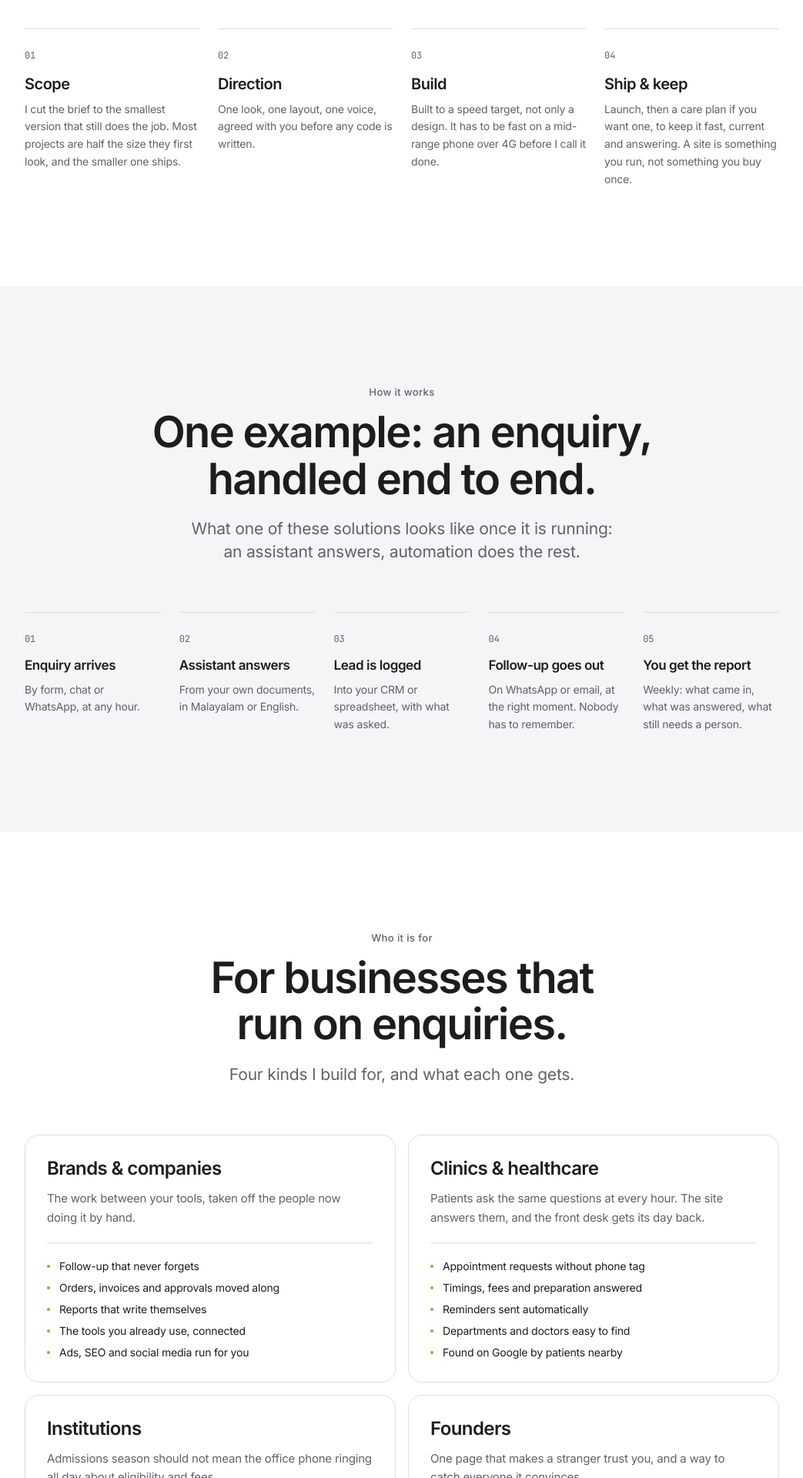
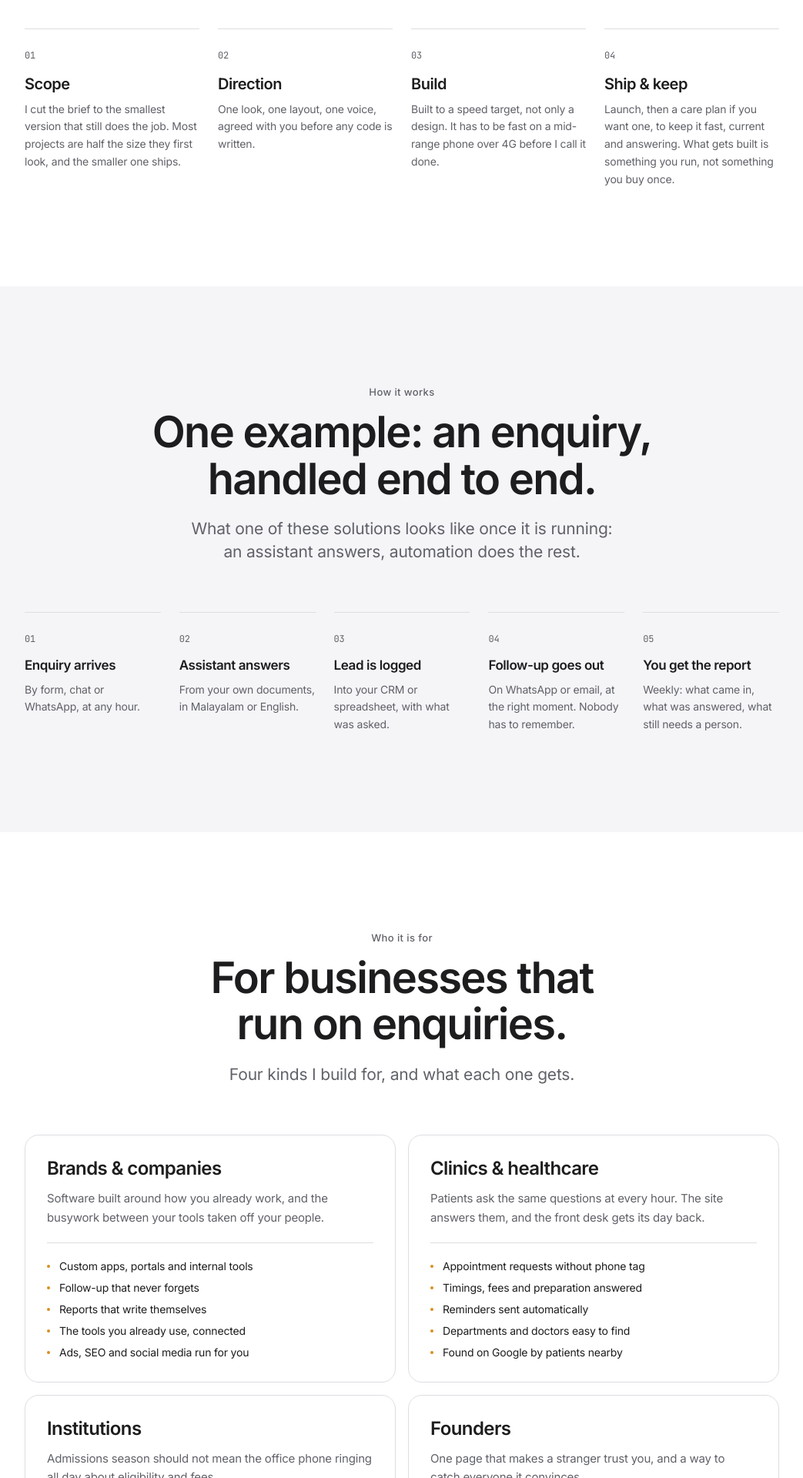
Before and after one commit to Ahamedshakir02/orbelis-studio, a React (Vite) app: page / in a window 1280 px wide. Shown: the part 5120-7040 px from the top of the page at 77% size, without its empty margins (118-1161 px from the left). Built offline with nearby package versions, Linux system fonts and the light colour scheme; no server answers; a web font is replaced by a local one.

Commit message:
feat: rewrite the studio, audience, FAQ and assistant copy around solutions
A new first FAQ, "What do you build?", the form's project types in the
same order as the services, and the beliefs, studio bio and assistant
no longer lead with automation.

```diff
--- a/src/data/site.js
+++ b/src/data/site.js
@@ -65,8 +65,8 @@ export const nav = [
 ]
 
 export const manifesto = [
-  'Most business websites look finished and answer nothing.',
-  'A good one replies at 2am and hands the follow-up to automation.',
+  'Start with the problem, not the package. Sometimes the answer is an app, sometimes a page, sometimes one automation.',
+  'Built around how your business already works, not a template it has to fit into.',
   'You work with the founder directly. No account manager, no template.',
 ]
 
@@ -256,8 +256,8 @@ export const flow = [
 export const audiences = [
   {
     title: 'Brands & companies',
-    body: 'The work between your tools, taken off the people now doing it by hand.',
-    outcomes: ['Follow-up that never forgets', 'Orders, invoices and approvals moved along', 'Reports that write themselves', 'The tools you already use, connected', 'Ads, SEO and social media run for you'],
+    body: 'Software built around how you already work, and the busywork between your tools taken off your people.',
+    outcomes: ['Custom apps, portals and internal tools', 'Follow-up that never forgets', 'Reports that write themselves', 'The tools you already use, connected', 'Ads, SEO and social media run for you'],
   },
   {
     title: 'Clinics & healthcare',
@@ -295,7 +295,7 @@ export const process = [
   {
     step: '04',
     title: 'Ship & keep',
-    body: 'Launch, then a care plan if you want one, to keep it fast, current and answering. A site is something you run, not something you buy once.',
+    body: 'Launch, then a care plan if you want one, to keep it fast, current and answering. What gets built is something you run, not something you buy once.',
   },
 ]
 
@@ -308,7 +308,7 @@ export const capabilities = [
 export const studio = {
   lead: 'Founder-led. No hand-offs.',
   body: [
-    'I run Orbelis. You talk to the person who designs it, builds it and answers when something breaks. I work where three things meet: automation, applied machine learning and careful, fast software, from a landing page to a SaaS product. Most agencies do one of them; the useful work is in the overlap. The marketing that brings people in is mine too: the ads, the SEO, the social media and the creatives, so a campaign and the page it lands on are built together.',
+    'I run Orbelis. You talk to the person who designs it, builds it and answers when something breaks. I build whatever the problem needs: software from a landing page to a SaaS product, AI that answers from your own content, and the automation that takes repetitive work off people. Most agencies do one of these; the useful work is usually in the overlap. The marketing that brings people in is mine too: the ads, the SEO, the social media and the creatives, so a campaign and the page it lands on are built together.',
     'I am a computer science and engineering graduate with a background in NLP and deep learning, and I build web and mobile apps.',
   ],
   facts: [
@@ -369,9 +369,9 @@ export const stats = [
 export const assistant = {
   name: 'Orb',
   intro:
-    "I'm Orb, the kind of assistant Orbelis builds into client sites. I answer from this site's own content: services, automation, marketing, how pricing works, process and timelines. Ask anything, or start here:",
+    "I'm Orb, the kind of assistant Orbelis builds into client sites. I answer from this site's own content: what gets built, how pricing works, process and timelines. Ask anything, or start here:",
   suggestions: [
-    'What can you automate for a business?',
+    'What can you build for my business?',
     'How is a project priced?',
     'How long does a build take?',
     'Do you run ads and social media?',
@@ -383,17 +383,17 @@ export const assistant = {
 
 /** Project types offered in the enquiry form; mirrors the service list. */
 export const projectTypes = [
-  'Business automation',
-  'AI assistant',
   'SaaS or web application',
   'Website or landing page',
   'Brand identity & UI/UX',
+  'Business automation',
+  'AI assistant',
+  'Dashboards & analytics',
+  'Care plan',
   'Meta & Google ads',
   'SEO',
   'Social media management',
   'Creative design',
-  'Dashboards & analytics',
-  'Care plan',
   'Something else',
 ]
 
@@ -417,6 +417,22 @@ export const budgets = [
 
 export const faq = [
   {
+    q: 'What do you build?',
+    a: 'Whatever the problem needs: a SaaS product or web app, a website or landing page, a brand, an AI assistant, automation between your tools, or the marketing that brings people in. You describe the problem, I suggest the smallest thing that solves it, and I say so when the answer is none of these.',
+  },
+  {
+    q: 'How is a project priced?',
+    a: 'To your requirements. There is no fixed price list, because a five-page site and a booking system with an assistant are not the same job. Send a short brief and you get a quote before any work starts, based on the number of pages, whether the site takes bookings, and whether it needs an assistant or automation. Applications are quoted stage by stage. Marketing work is quoted by the month, to the channels you want run.',
+  },
+  {
+    q: 'How long does it take?',
+    a: 'Two weeks for most websites, from agreed scope to launch. Larger sites take three to four. An application is built in stages, with a date agreed for each. The schedule holds because scope is locked before code starts, not renegotiated halfway.',
+  },
+  {
+    q: 'Do you build SaaS products and web applications?',
+    a: 'Yes. SaaS products, customer portals, internal tools, dashboards and mobile apps. A build starts with a first version real users can try, and grows in agreed stages from there.',
+  },
+  {
     q: 'What can you automate?',
     a: 'The repetitive steps between your tools: following up an enquiry on WhatsApp or email, logging leads into a CRM or spreadsheet, sending reminders, moving invoices and approvals along, and compiling a weekly report. It starts with a short audit, and you are told plainly when something is not worth automating.',
   },
@@ -425,12 +441,8 @@ export const faq = [
     a: 'No. Automation is built around what your team already uses: your forms, spreadsheets, CRM, WhatsApp and email. Nobody has to move to something new.',
   },
   {
-    q: 'How is a project priced?',
-    a: 'To your requirements. There is no fixed price list, because a five-page site and a booking system with an assistant are not the same job. Send a short brief and you get a quote before any work starts, based on the number of pages, whether the site takes bookings, and whether it needs an assistant or automation. Applications are quoted stage by stage. Marketing work is quoted by the month, to the channels you want run.',
-  },
-  {
-    q: 'Do you build SaaS products and web applications?',
-    a: 'Yes. SaaS products, customer portals, internal tools, dashboards and mobile apps. A build starts with a first version real users can try, and grows in agreed stages from there.',
+    q: 'What is the AI assistant, in plain terms?',
+    a: 'A chat window on your site that has read your own documents: prices, timings, policies, procedures. It answers from those rather than making things up, replies in Malayalam or English, and hands over to a person when a question is beyond it.',
   },
   {
     q: 'Do you do marketing as well?',
@@ -439,14 +451,6 @@ export const faq = [
   {
     q: 'Who pays for the ads?',
     a: 'You do, straight to Meta or Google from your own ad account, so you can see everything that is spent. My fee is for running the campaigns and is quoted separately. I do not promise a number of leads; I report what was spent and what came in.',
-  },
-  {
-    q: 'How long does it take?',
-    a: 'Two weeks for most websites, from agreed scope to launch. Larger sites take three to four. An application is built in stages, with a date agreed for each. The schedule holds because scope is locked before code starts, not renegotiated halfway.',
-  },
-  {
-    q: 'What is the AI assistant, in plain terms?',
-    a: 'A chat window on your site that has read your own documents: prices, timings, policies, procedures. It answers from those rather than making things up, replies in Malayalam or English, and hands over to a person when a question is beyond it.',
   },
   {
     q: 'Can I edit the site myself afterwards?',
```
